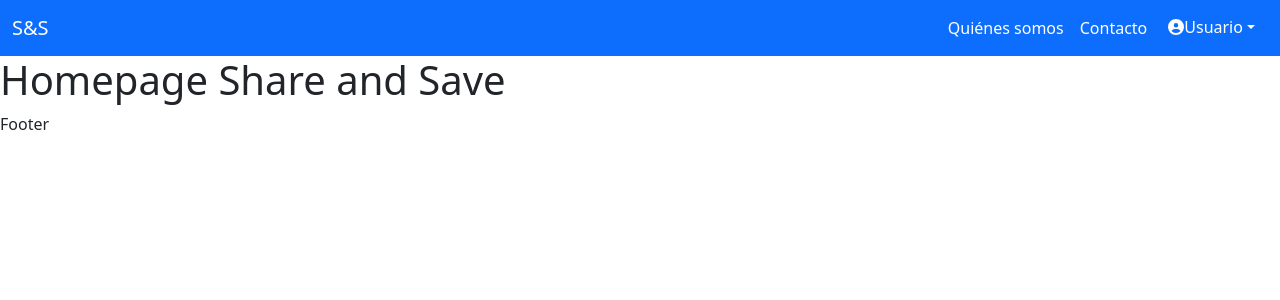
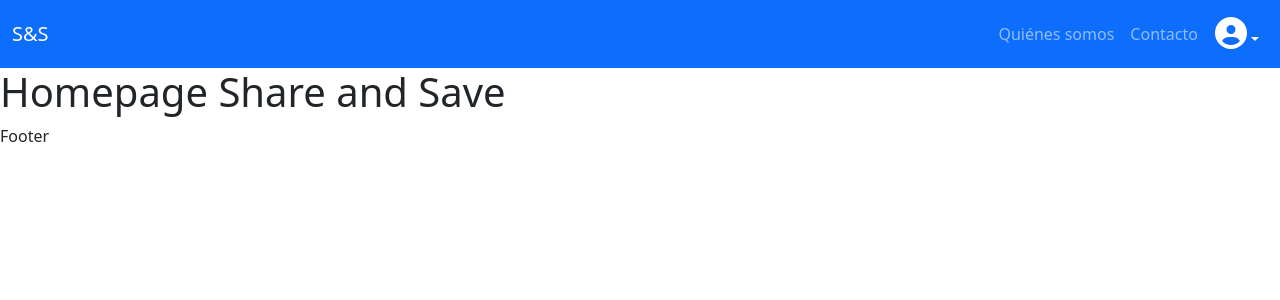
Before and after one commit to cebalc/share-and-save, a React (Create React App) app in the folder client/: page / in a window 1280 px wide. Shown: the top 300 px of the page. Built offline with nearby package versions, Linux system fonts and the light colour scheme.

Commit message:
Creados componentes NavMenuOption y UserDropdown

```diff
--- a/client/package.json
+++ b/client/package.json
@@ -4,6 +4,7 @@
   "private": true,
   "dependencies": {
     "@fortawesome/fontawesome-svg-core": "^6.4.0",
+    "@fortawesome/free-brands-svg-icons": "^6.4.0",
     "@fortawesome/free-regular-svg-icons": "^6.4.0",
     "@fortawesome/free-solid-svg-icons": "^6.4.0",
     "@fortawesome/react-fontawesome": "^0.2.0",
--- a/client/src/components/NavMenu.tsx
+++ b/client/src/components/NavMenu.tsx
@@ -3,10 +3,8 @@ import Navbar from "react-bootstrap/Navbar";
 import Container from "react-bootstrap/Container";
 import Nav from "react-bootstrap/Nav";
 import { LinkContainer } from "react-router-bootstrap";
-import Dropdown from "react-bootstrap/Dropdown";
-import DropdownToggle from "react-bootstrap/DropdownToggle";
-import { FontAwesomeIcon } from '@fortawesome/react-fontawesome';
-import { faCircleUser } from "@fortawesome/free-solid-svg-icons";
+import NavMenuOption from "./NavMenuOption";
+import UserDropdown from "./UserDropdown";
 
 interface NavMenuProps {
 }
@@ -32,26 +30,9 @@ class NavMenu extends React.Component<NavMenuProps, NavMenuState> {
                     <Navbar.Toggle aria-controls="mainmenu" />
                     <Navbar.Collapse id="mainmenu">
                         <Nav className="ms-auto">
-                            <LinkContainer to="/">
-                                <Nav.Link>Quiénes somos</Nav.Link>
-                            </LinkContainer>
-                            <LinkContainer to="/">
-                                <Nav.Link>Contacto</Nav.Link>
-                            </LinkContainer>
-                            <Dropdown align="end">
-                                <DropdownToggle>
-                                    <FontAwesomeIcon icon={faCircleUser} />
-                                    Usuario
-                                </DropdownToggle>
-                                <Dropdown.Menu className="bg-primary">
-                                    <LinkContainer to="/">
-                                        <Dropdown.Item>Iniciar sesión</Dropdown.Item>
-                                    </LinkContainer>
-                                    <LinkContainer to="/">
-                                        <Dropdown.Item>Registro</Dropdown.Item>
-                                    </LinkContainer>
-                                </Dropdown.Menu>
-                            </Dropdown>
+                            <NavMenuOption to="/">Quiénes somos</NavMenuOption>
+                            <NavMenuOption to="/">Contacto</NavMenuOption>
+                            <UserDropdown />
                         </Nav>
                     </Navbar.Collapse>
                 </Container>
--- /dev/null
+++ b/client/src/components/NavMenuOption.tsx
@@ -0,0 +1,25 @@
+import React from "react";
+import Nav from "react-bootstrap/Nav";
+import { LinkContainer } from "react-router-bootstrap";
+
+interface NMOProps {
+    to: string
+    children: React.ReactNode
+}
+
+class NavMenuOption extends React.Component<NMOProps> {
+
+    public constructor(props: NMOProps | Readonly<NMOProps>) {
+        super(props);
+    }
+
+    public render(): React.ReactNode {
+        return (
+            <Nav.Link className="d-flex flex-column justify-content-center">
+                <LinkContainer to="{this.props.to}"><>{this.props.children}</></LinkContainer>
+            </Nav.Link>
+        );
+    }
+}
+
+export default NavMenuOption;
--- /dev/null
+++ b/client/src/components/UserDropdown.tsx
@@ -0,0 +1,37 @@
+import React from "react";
+import Dropdown from "react-bootstrap/Dropdown";
+import DropdownToggle from "react-bootstrap/DropdownToggle";
+import { FontAwesomeIcon } from "@fortawesome/react-fontawesome";
+import { LinkContainer } from "react-router-bootstrap";
+
+interface UserDropdownProps {
+}
+
+class UserDropdown extends React.Component<UserDropdownProps> {
+
+    public constructor(props: UserDropdownProps | Readonly<UserDropdownProps>) {
+        super(props);
+    }
+
+    public render(): React.ReactNode {
+        return (
+            <Dropdown align="end">
+                <DropdownToggle className="p-2">
+                    <FontAwesomeIcon icon={["fas", "circle-user"]} size="2x" />
+                </DropdownToggle>
+                <Dropdown.Menu>
+                    <Dropdown.Header>Usuario no identificado</Dropdown.Header>
+                    <Dropdown.Divider />
+                    <Dropdown.Item>
+                        <LinkContainer to="/"><>Iniciar sesión</></LinkContainer>
+                    </Dropdown.Item>
+                    <Dropdown.Item>
+                        <LinkContainer to="/"><>Registro</></LinkContainer>
+                    </Dropdown.Item>
+                </Dropdown.Menu>
+            </Dropdown>
+        );
+    }
+}
+
+export default UserDropdown;
--- a/client/src/index.tsx
+++ b/client/src/index.tsx
@@ -3,6 +3,10 @@ import ReactDOM from 'react-dom/client';
 import './index.scss';
 import App from './App';
 import reportWebVitals from './reportWebVitals';
+import { library } from "@fortawesome/fontawesome-svg-core";
+import { fab } from "@fortawesome/free-brands-svg-icons";
+import { fas } from "@fortawesome/free-solid-svg-icons";
+import { far } from "@fortawesome/free-regular-svg-icons";
 
 const root = ReactDOM.createRoot(
   document.getElementById('root') as HTMLElement
@@ -13,6 +17,8 @@ root.render(
   </React.StrictMode>
 );
 
+library.add(fab, far, fas);
+
 // If you want to start measuring performance in your app, pass a function
 // to log results (for example: reportWebVitals(console.log))
 // or send to an analytics endpoint. Learn more: https://bit.ly/CRA-vitals
```
Also changed, not shown: 2 other files (tests, documents, lock files or other folders).
